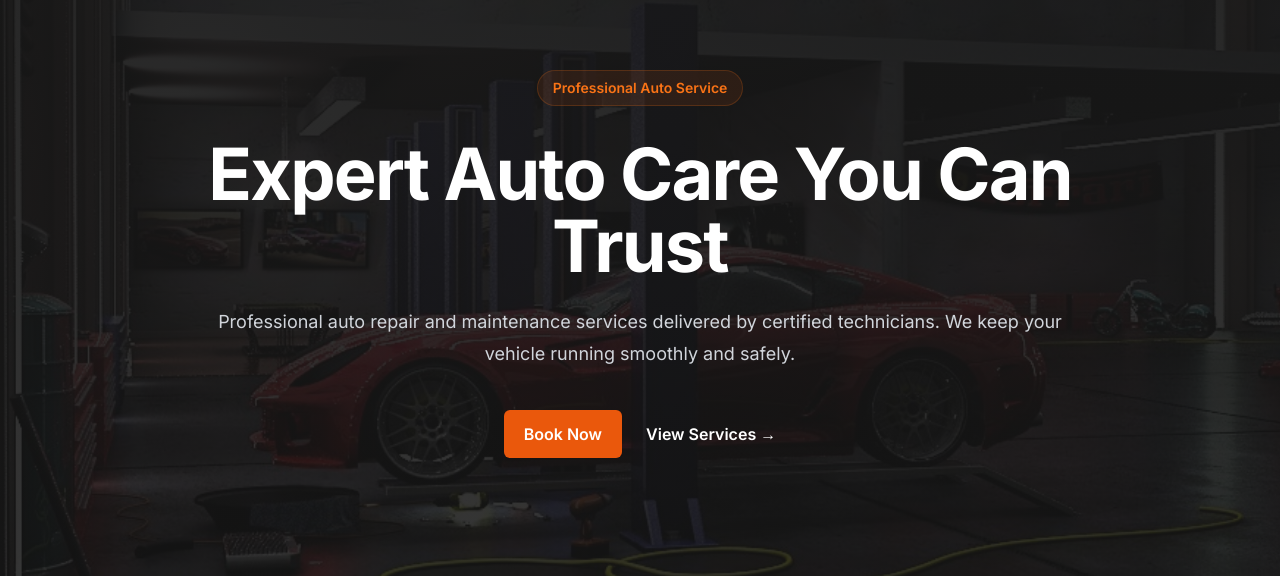
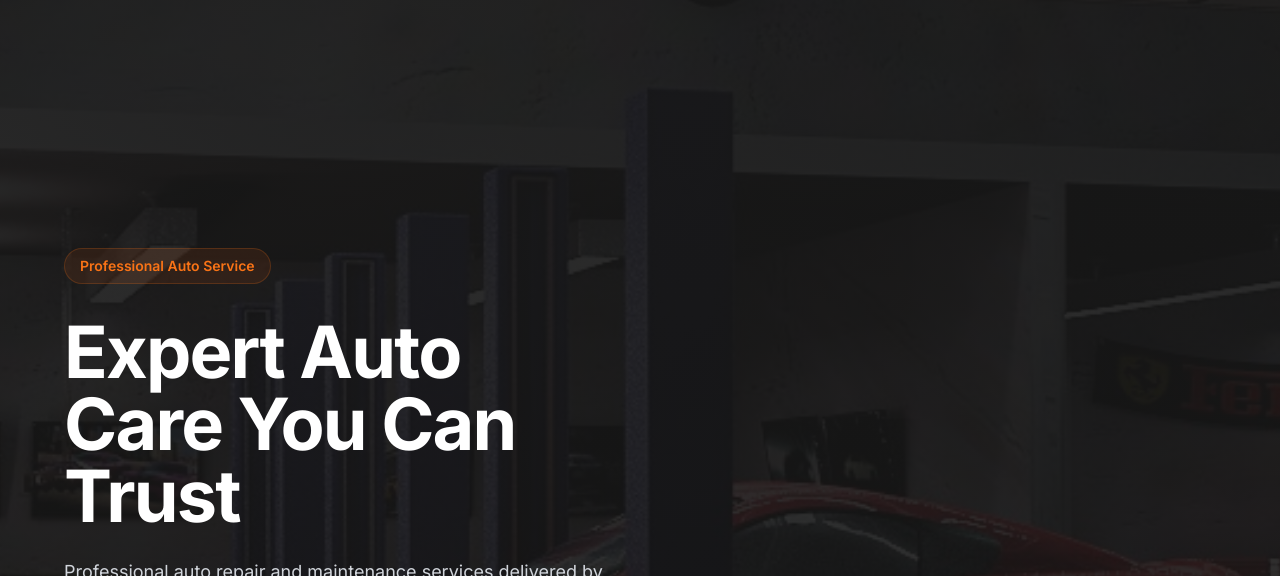
Before and after one commit to 848bruno/garage_v1, a Next.js app: page / in a window 1280 px wide. Shown: the part 224-800 px from the top of the page. Built offline with nearby package versions, Linux system fonts and the light colour scheme; no server answers; the database is empty.

Commit message:
updated pages to use dynamic contend

```diff
--- a/components/Hero.tsx
+++ b/components/Hero.tsx
@@ -1,9 +1,31 @@
+'use client'
+
+import { useState, useEffect } from 'react'
 import Link from 'next/link'
 import Image from 'next/image'
+import { getContent } from '@/lib/getContent'
 
 export default function Hero() {
+  const [content, setContent] = useState({
+    hero_title: 'Expert Auto Care You Can Trust',
+    hero_subtitle: 'Professional Auto Service',
+    hero_description: 'Professional auto repair and maintenance services delivered by certified technicians. We keep your vehicle running smoothly and safely.',
+    cta_primary: 'Book Now',
+    cta_secondary: 'View Services'
+  })
+
+  useEffect(() => {
+    async function fetchContent() {
+      const data = await getContent('home')
+      if (Object.keys(data).length > 0) {
+        setContent(prev => ({ ...prev, ...data }))
+      }
+    }
+    fetchContent()
+  }, [])
+
   return (
-    <div className="relative isolate min-h-screen flex items-center justify-center text-center px-6">
+    <div className="relative isolate min-h-screen">
       <div className="absolute inset-0 -z-10">
         <div className="relative w-full h-full">
           <Image
@@ -17,34 +39,37 @@ export default function Hero() {
         </div>
         <div className="absolute inset-0 bg-gradient-to-b from-dark-100/90 to-dark-100/70" />
       </div>
-
-      {/* Centered Content */}
-      <div className="relative mx-auto max-w-4xl">
+      <div className="relative mx-auto max-w-7xl px-6 py-32 sm:py-48 lg:px-8">
+        <div className="lg:grid lg:grid-cols-12 lg:gap-x-8 lg:px-8">
+          <div className="lg:col-span-7 lg:px-0 lg:pb-56 lg:pt-48 xl:col-span-6">
+            <div className="mx-auto max-w-2xl lg:mx-0">
               <div className="mb-8">
                 <span className="inline-block rounded-full bg-primary-600/10 px-4 py-1.5 text-sm font-semibold leading-6 text-primary-500 ring-1 ring-inset ring-primary-500/20">
-            Professional Auto Service
+                  {content.hero_subtitle}
                 </span>
               </div>
               <h1 className="mt-6 text-4xl font-bold tracking-tight text-white sm:text-6xl lg:text-7xl">
-          Expert Auto Care You Can Trust
+                {content.hero_title}
               </h1>
               <p className="mt-6 text-lg leading-8 text-gray-300">
-          Professional auto repair and maintenance services delivered by certified technicians.
-          We keep your vehicle running smoothly and safely.
+                {content.hero_description}
               </p>
-        <div className="mt-10 flex flex-col sm:flex-row items-center justify-center gap-6">
+              <div className="mt-10 flex items-center gap-x-6">
                 <Link
                   href="/book"
                   className="rounded-md bg-primary-600 px-5 py-3 text-base font-semibold text-white shadow-sm hover:bg-primary-500 focus-visible:outline focus-visible:outline-2 focus-visible:outline-offset-2 focus-visible:outline-primary-600 transition-colors"
                 >
-            Book Now
+                  {content.cta_primary}
                 </Link>
                 <Link
                   href="/services"
                   className="text-base font-semibold leading-6 text-white hover:text-primary-500 transition-colors"
                 >
-            View Services <span aria-hidden="true">→</span>
+                  {content.cta_secondary} <span aria-hidden="true">→</span>
                 </Link>
+              </div>
+            </div>
+          </div>
         </div>
       </div>
     </div>
--- a/components/Services.tsx
+++ b/components/Services.tsx
@@ -1,6 +1,10 @@
+'use client'
+
+import { useState, useEffect } from 'react'
 import { WrenchScrewdriverIcon, BeakerIcon, CogIcon } from '@heroicons/react/24/outline'
+import { getContent } from '@/lib/getContent'
 
-const services = [
+const defaultServices = [
   {
     name: 'Maintenance Services',
     description: 'Regular maintenance to keep your vehicle running smoothly.',
@@ -19,21 +23,37 @@ const services = [
 ]
 
 export default function Services() {
+  const [content, setContent] = useState({
+    services_title: 'Professional Services',
+    services_heading: 'Everything your car needs',
+    services_description: 'We offer a comprehensive range of automotive services to keep your vehicle in top condition.'
+  })
+
+  useEffect(() => {
+    async function fetchContent() {
+      const data = await getContent('services')
+      if (Object.keys(data).length > 0) {
+        setContent(prev => ({ ...prev, ...data }))
+      }
+    }
+    fetchContent()
+  }, [])
+
   return (
     <div className="bg-dark-100 py-24 sm:py-32">
       <div className="mx-auto max-w-7xl px-6 lg:px-8">
         <div className="mx-auto max-w-2xl lg:text-center">
-          <h2 className="text-base font-semibold leading-7 text-primary-500">Professional Services</h2>
+          <h2 className="text-base font-semibold leading-7 text-primary-500">{content.services_title}</h2>
           <p className="mt-2 text-3xl font-bold tracking-tight text-white sm:text-4xl">
-            Everything your car needs
+            {content.services_heading}
           </p>
           <p className="mt-6 text-lg leading-8 text-gray-300">
-            We offer a comprehensive range of automotive services to keep your vehicle in top condition.
+            {content.services_description}
           </p>
         </div>
         <div className="mx-auto mt-16 max-w-2xl sm:mt-20 lg:mt-24 lg:max-w-none">
           <dl className="grid max-w-xl grid-cols-1 gap-x-8 gap-y-16 lg:max-w-none lg:grid-cols-3">
-            {services.map((service) => (
+            {defaultServices.map((service) => (
               <div key={service.name} className="flex flex-col bg-dark-200 p-8 rounded-xl transition-transform hover:scale-105">
                 <dt className="flex items-center gap-x-3 text-lg font-semibold leading-7 text-white">
                   <service.icon className="h-6 w-6 flex-none text-primary-500" aria-hidden="true" />
--- a/components/Testimonials.tsx
+++ b/components/Testimonials.tsx
@@ -1,6 +1,10 @@
+'use client'
+
+import { useState, useEffect } from 'react'
 import Image from 'next/image'
+import { getContent } from '@/lib/getContent'
 
-const testimonials = [
+const defaultTestimonials = [
   {
     body: "The service was exceptional. They explained everything clearly and completed the work quickly.",
     author: {
@@ -20,18 +24,34 @@ const testimonials = [
 ]
 
 export default function Testimonials() {
+  const [content, setContent] = useState({
+    testimonials_title: 'Testimonials',
+    testimonials_heading: 'What Our Customers Say',
+    testimonials: defaultTestimonials
+  })
+
+  useEffect(() => {
+    async function fetchContent() {
+      const data = await getContent('testimonials')
+      if (Object.keys(data).length > 0) {
+        setContent(prev => ({ ...prev, ...data }))
+      }
+    }
+    fetchContent()
+  }, [])
+
   return (
     <div className="bg-dark-100 py-24 sm:py-32">
       <div className="mx-auto max-w-7xl px-6 lg:px-8">
         <div className="mx-auto max-w-xl text-center">
-          <h2 className="text-lg font-semibold leading-8 tracking-tight text-primary-500">Testimonials</h2>
+          <h2 className="text-lg font-semibold leading-8 tracking-tight text-primary-500">{content.testimonials_title}</h2>
           <p className="mt-2 text-3xl font-bold tracking-tight text-white sm:text-4xl">
-            What Our Customers Say
+            {content.testimonials_heading}
           </p>
         </div>
         <div className="mx-auto mt-16 flow-root max-w-2xl sm:mt-20 lg:mx-0 lg:max-w-none">
           <div className="grid grid-cols-1 gap-8 sm:grid-cols-2 lg:grid-cols-2">
-            {testimonials.map((testimonial) => (
+            {content.testimonials.map((testimonial) => (
               <div key={testimonial.author.name} className="flex flex-col bg-dark-200 p-8 rounded-xl transition-transform hover:scale-105">
                 <blockquote className="text-lg leading-8 text-gray-300">
                   "{testimonial.body}"
--- a/components/WhyChooseUs.tsx
+++ b/components/WhyChooseUs.tsx
@@ -1,6 +1,10 @@
+'use client'
+
+import { useState, useEffect } from 'react'
 import { CheckCircleIcon } from '@heroicons/react/24/outline'
+import { getContent } from '@/lib/getContent'
 
-const features = [
+const defaultFeatures = [
   'Certified Professional Technicians',
   'State-of-the-Art Equipment',
   'Genuine Parts and Materials',
@@ -10,21 +14,38 @@ const features = [
 ]
 
 export default function WhyChooseUs() {
+  const [content, setContent] = useState({
+    why_choose_title: 'Why Choose Us',
+    why_choose_heading: 'The Trusted Choice for Auto Care',
+    why_choose_description: 'We pride ourselves on delivering exceptional service and maintaining the highest standards in automotive care.',
+    features: defaultFeatures
+  })
+
+  useEffect(() => {
+    async function fetchContent() {
+      const data = await getContent('why_choose_us')
+      if (Object.keys(data).length > 0) {
+        setContent(prev => ({ ...prev, ...data }))
+      }
+    }
+    fetchContent()
+  }, [])
+
   return (
     <div className="bg-dark-200 py-24 sm:py-32">
       <div className="mx-auto max-w-7xl px-6 lg:px-8">
         <div className="mx-auto max-w-2xl lg:text-center">
-          <h2 className="text-base font-semibold leading-7 text-primary-500">Why Choose Us</h2>
+          <h2 className="text-base font-semibold leading-7 text-primary-500">{content.why_choose_title}</h2>
           <p className="mt-2 text-3xl font-bold tracking-tight text-white sm:text-4xl">
-            The Trusted Choice for Auto Care
+            {content.why_choose_heading}
           </p>
           <p className="mt-6 text-lg leading-8 text-gray-300">
-            We pride ourselves on delivering exceptional service and maintaining the highest standards in automotive care.
+            {content.why_choose_description}
           </p>
         </div>
         <div className="mx-auto mt-16 max-w-2xl sm:mt-20 lg:mt-24 lg:max-w-none">
           <dl className="grid max-w-xl grid-cols-1 gap-x-8 gap-y-4 lg:max-w-none lg:grid-cols-2">
-            {features.map((feature) => (
+            {content.features.map((feature) => (
               <div key={feature} className="flex items-center gap-x-3 bg-dark-100 p-6 rounded-lg transition-colors hover:bg-dark-300">
                 <CheckCircleIcon className="h-6 w-6 flex-none text-primary-500" aria-hidden="true" />
                 <dt className="text-base font-semibold leading-7 text-white">{feature}</dt>
```
Lines whose indentation alone changed are shown as unchanged.
